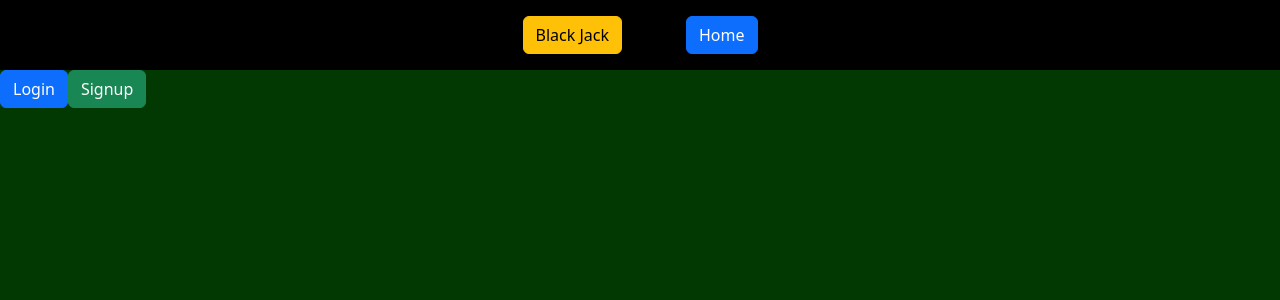
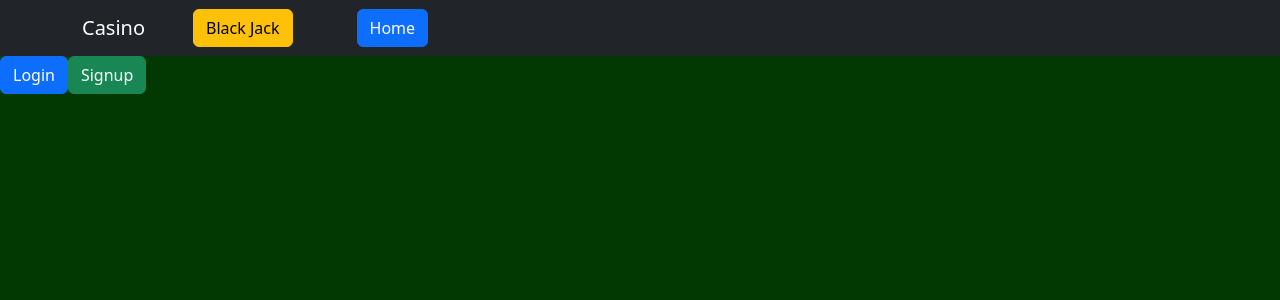
Before and after one commit to JeremyM45/next-casino, a Next.js app: page / in a window 1280 px wide. Shown: the top 300 px of the page. Built offline with nearby package versions, Linux system fonts and the light colour scheme; no server answers.

Commit message:
adjust navmenu

```diff
--- a/components/Navbar.jsx
+++ b/components/Navbar.jsx
@@ -1,24 +1,37 @@
-import { Nav, NavItem, NavLink, Button } from "react-bootstrap";
+
 import { useAuth } from "../context/AuthContext";
 import styles from '../styles/Navbar.module.css'
+import Button from 'react-bootstrap/Button';
+import Container from 'react-bootstrap/Container';
+import Form from 'react-bootstrap/Form';
+import Nav from 'react-bootstrap/Nav';
+import NavItem from 'react-bootstrap/Nav'
+import Navbar from 'react-bootstrap/Navbar';
+import NavDropdown from 'react-bootstrap/NavDropdown';
+import Offcanvas from 'react-bootstrap/Offcanvas';
 
-export const Navbar = ({ changeShownGame }) => {
+export const NavBar = ({ changeShownGame }) => {
   const { user, logOut } = useAuth()
-  return(
-    <Nav variant='pills' className={`justify-content-center ${styles.frame}`}>
+  return (
+    <Navbar collapseOnSelect expand="lg" bg="dark" variant="dark">
+      <Container>
+        <Navbar.Brand>Casino</Navbar.Brand>
+        <Navbar.Toggle aria-controls="responsive-navbar-nav" />
+          <Navbar.Collapse id="responsive-navbar-nav">
+            <Nav className="me-auto">
           <NavItem>
             <Button className={`btn-warning ${styles.button}`} onClick={() => changeShownGame('BlackJack')}>Black Jack</Button>
           </NavItem>
           <NavItem>
             <Button className={`btn ${styles.button}`} onClick={() => changeShownGame('')}>Home</Button>
           </NavItem>
-      {user ? (
+          {user && (
             <NavItem>
               <Button className={`btn-danger ${styles.button}`} varient="alert" onClick={() => {logOut()}}>Logout</Button>
-        </NavItem>
-      ) : null}
-
-
+            </NavItem>)}
           </Nav>
-  )
+        </Navbar.Collapse>
+      </Container>
+    </Navbar>
+  );
 }
--- a/pages/index.js
+++ b/pages/index.js
@@ -1,5 +1,5 @@
 import Head from 'next/head'
-import { Navbar } from '../components/Navbar';
+import { NavBar } from '../components/Navbar';
 import { Button } from 'react-bootstrap'
 import { useAuth } from '../context/AuthContext'
 import styles from '../styles/Home.module.css'
@@ -29,7 +29,7 @@ export default function Home() {
         <meta name="description" content="Generated by create next app" />
         <link rel="icon" href="/favicon.ico" />
       </Head>
-      <Navbar changeShownGame={handelShowGameChange}/>
+      <NavBar changeShownGame={handelShowGameChange}/>
       <div className={styles.container}>
         <main className=''>
           {user ? (
--- a/styles/Navbar.module.css
+++ b/styles/Navbar.module.css
@@ -1,5 +1,5 @@
 .frame{
-  background-color: black;
+  background-color: rgb(255, 255, 255);
   padding: 1rem;
 }
 
@@ -7,3 +7,12 @@
   margin-left: 2rem;
   margin-right: 2rem;
 }
+
+/* .navbarToggle{
+  background-color: rgb(221, 241, 0);
+}
+
+.offCanvas{
+  background-color: rgb(33,37,41);
+
+} */
```
Lines whose indentation alone changed are shown as unchanged.
